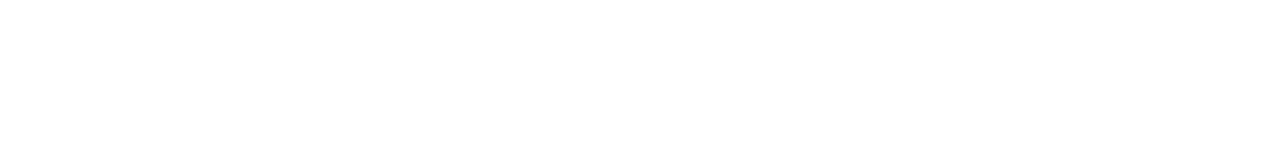
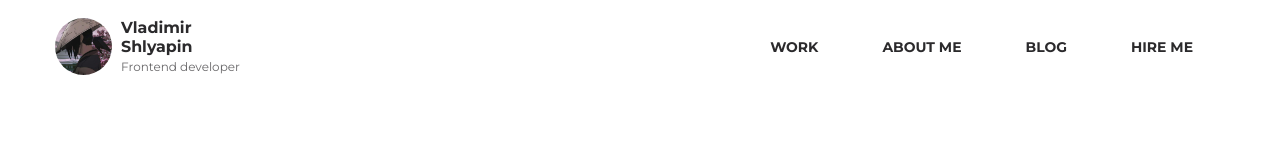
Before and after one commit to ComeSSSomeAll/portfolio, a plain HTML site: page index.html in a window 1280 px wide. Drawn offline with Linux system fonts and the light colour scheme.

Commit message:
added header

```diff
--- /dev/null
+++ b/assets/blocks/container.less
@@ -0,0 +1,9 @@
+// main: ../style.less
+
+.container {
+    width: 100%;
+    max-width: 1200px;
+    padding-left: 1rem;
+    padding-right: 1rem;
+    margin: 0 auto;
+}
--- /dev/null
+++ b/assets/blocks/header.less
@@ -0,0 +1,11 @@
+// main: ../style.less
+
+.header {
+    padding-top: 1.2rem;
+}
+
+.header__inner {
+    display: flex;
+    justify-content: space-between;
+    align-items: center;
+}
--- /dev/null
+++ b/assets/blocks/intro.less
@@ -0,0 +1,7 @@
+// main: ../style.less
+
+.intro {
+    width: 200px;
+    height: 200px;
+    background-color: #ccc;
+}
--- /dev/null
+++ b/assets/blocks/nav.less
@@ -0,0 +1,22 @@
+// main: ../style.less
+
+.nav {
+    display: flex;
+    height: 100%;
+}
+
+.nav__link {
+    padding: 0.66rem 2rem;
+    font-size: 0.93rem;
+    color: @black;
+    text-transform: uppercase;
+    font-weight: 700;
+    text-decoration: none;
+
+    border: 2px solid transparent;
+    border-radius: 20px;
+
+    &:hover {
+        border-color: @black;
+    }
+}
--- /dev/null
+++ b/assets/blocks/user.less
@@ -0,0 +1,33 @@
+// main: ../style.less
+
+.user {
+    display: flex;
+}
+
+.user__avatar {
+    width: 57px;
+    height: 57px;
+
+    img {
+        border-radius: 50%;
+        width: 57px;
+        height: 57px;
+    }
+}
+
+.user__content {
+    padding-left: 9px;
+}
+
+.user__name {
+    margin-bottom: 3px;
+    font-size: 1.06rem;
+    line-height: 1.2;
+    color: @black;
+    font-weight: 700;
+}
+
+.user__prof {
+    font-size: 0.8rem;
+    color: fade(@black, 70%);
+}
--- /dev/null
+++ b/assets/style.less
@@ -0,0 +1,27 @@
+// compress: true
+
+@import "vars";
+
+html {
+    font-size: 15px;
+}
+
+body {
+    margin: 0;
+    font-family: 'Montserrat', sans-serif;
+    font-family: 1rem;
+    color: @black;
+}
+
+*,
+*:before,
+*:after {
+    box-sizing: border-box;
+}
+
+
+/* Block */
+@import "blocks/container.less";
+@import "blocks/header.less";
+@import "blocks/user.less";
+@import "blocks/nav.less";
--- /dev/null
+++ b/assets/vars.less
@@ -0,0 +1,5 @@
+// main: style.less
+
+@black : #2b2a2c;
+@gray : #6a696b;
+@gray-light: #8d8d8e;
--- a/index.html
+++ b/index.html
@@ -4,9 +4,40 @@
     <meta charset="UTF-8">
     <meta http-equiv="X-UA-Compatible" content="IE=edge">
     <meta name="viewport" content="width=device-width, initial-scale=1.0">
+    <link rel="preconnect" href="https://fonts.googleapis.com">
+    <link rel="preconnect" href="https://fonts.gstatic.com" crossorigin>
+    <link href="https://fonts.googleapis.com/css2?family=Montserrat:ital,wght@0,300;0,400;0,700;1,300&display=swap" rel="stylesheet">
+    <link rel="stylesheet" href="assets/style.css">
     <title>Portfolio</title>
 </head>
 <body>
 
+    <!-- Header -->
+
+    <header class="header">
+        <div class="container">
+            <div class="header__inner">
+
+                <div class="user">
+                    <div class="user__avatar">
+                        <img src="assets/img/avatar.jpg" alt="">
+                    </div>
+                    <div class="user__content">
+                        <div class="user__name">Vladimir<br> Shlyapin</div>
+                        <div class="user__prof">Frontend developer</div>
+                    </div>
+                </div>
+
+                <nav class="nav">
+                    <a class="nav__link" href="#">work</a>
+                    <a class="nav__link" href="#">about me</a>
+                    <a class="nav__link" href="#">blog</a>
+                    <a class="nav__link" href="#">hire me</a>
+                </nav>
+
+            </div> <!-- header__inner -->
+        </div>  <!-- container -->
+    </header> <!-- header -->
+
 </body>
 </html>
```
Also changed, not shown: assets/img/avatar.jpg (added), assets/style.css.
